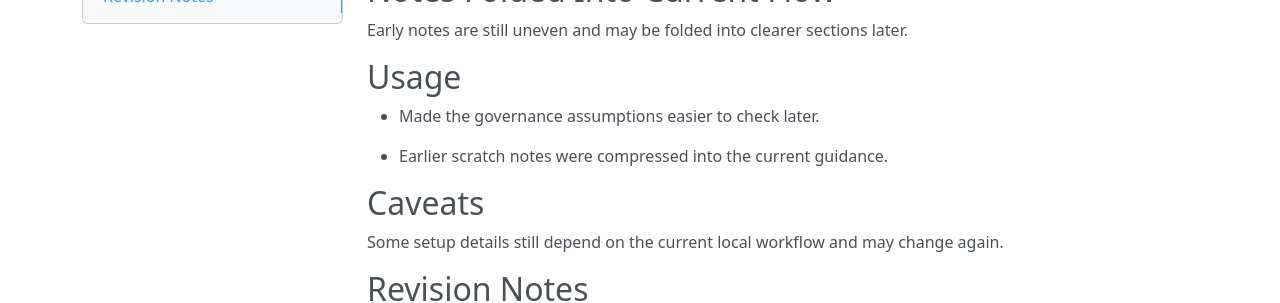
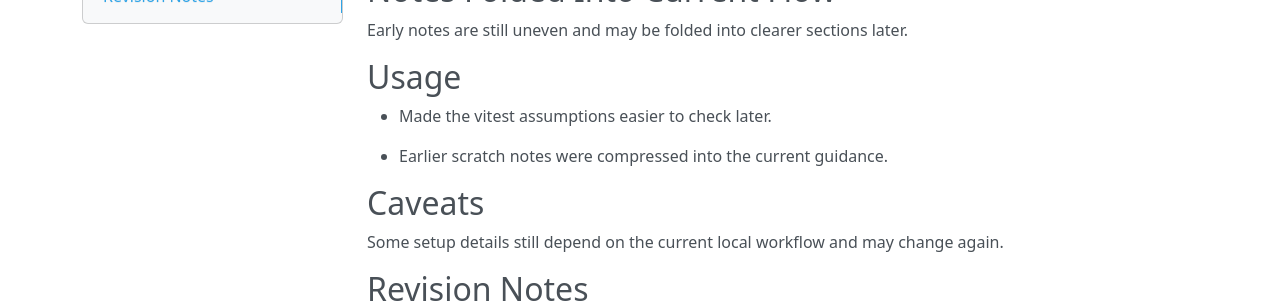
Before and after one commit to sebastianspicker/rae, an MkDocs documentation site: the page built from docs/README.md, in a window 1280 px wide. Shown: the part 336-639 px from the top of the page. Built offline with MkDocs 1.6.1, drawn with Linux system fonts in a browser that asks for light colours; nearby versions of some CDN libraries.

Commit message:
docs(vitest): clarify operator guidance for vitest in the orchestration runbook

```diff
--- a/docs/README.md
+++ b/docs/README.md
@@ -11,7 +11,7 @@ This page keeps the current readme guidance concise after earlier rough notes.
 Early notes are still uneven and may be folded into clearer sections later.
 
 ## Usage
-- Made the governance assumptions easier to check later.
+- Made the vitest assumptions easier to check later.
 
 - Earlier scratch notes were compressed into the current guidance.
 
```
Also changed, not shown: docs/vitest-followup.md (added, +11 -0 lines).
